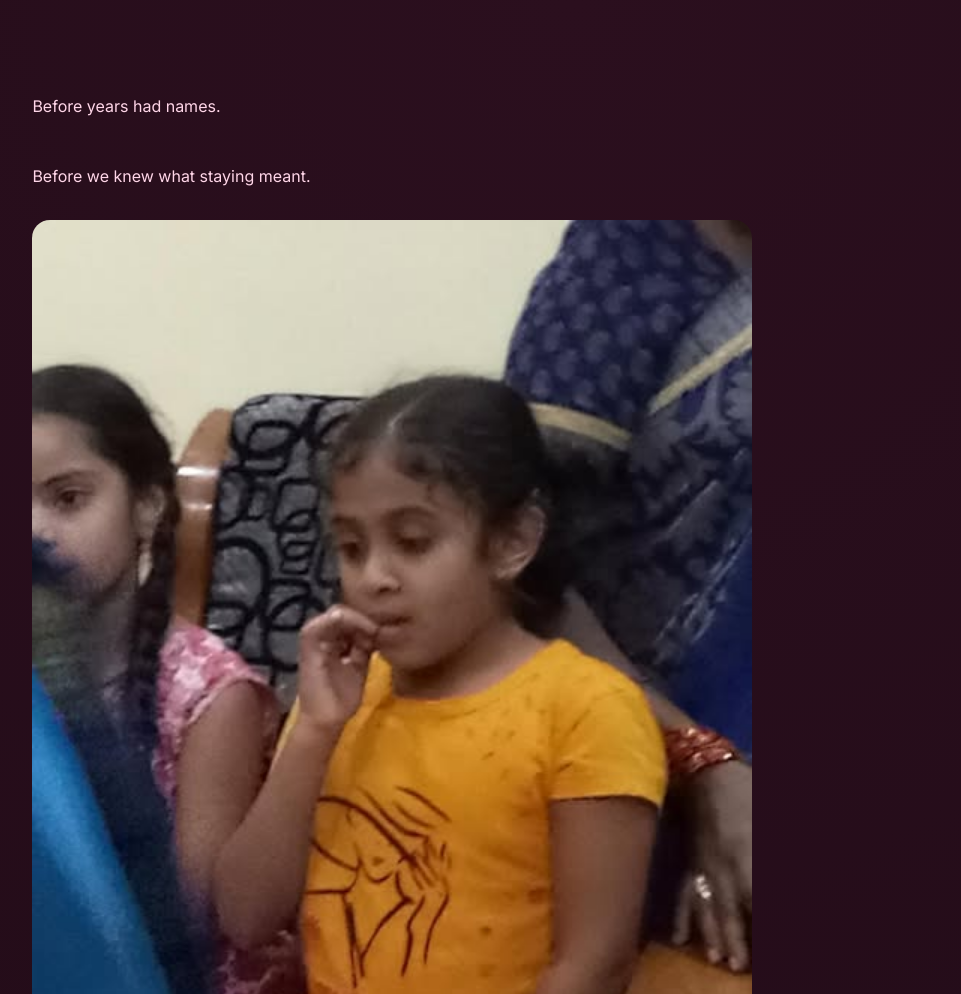
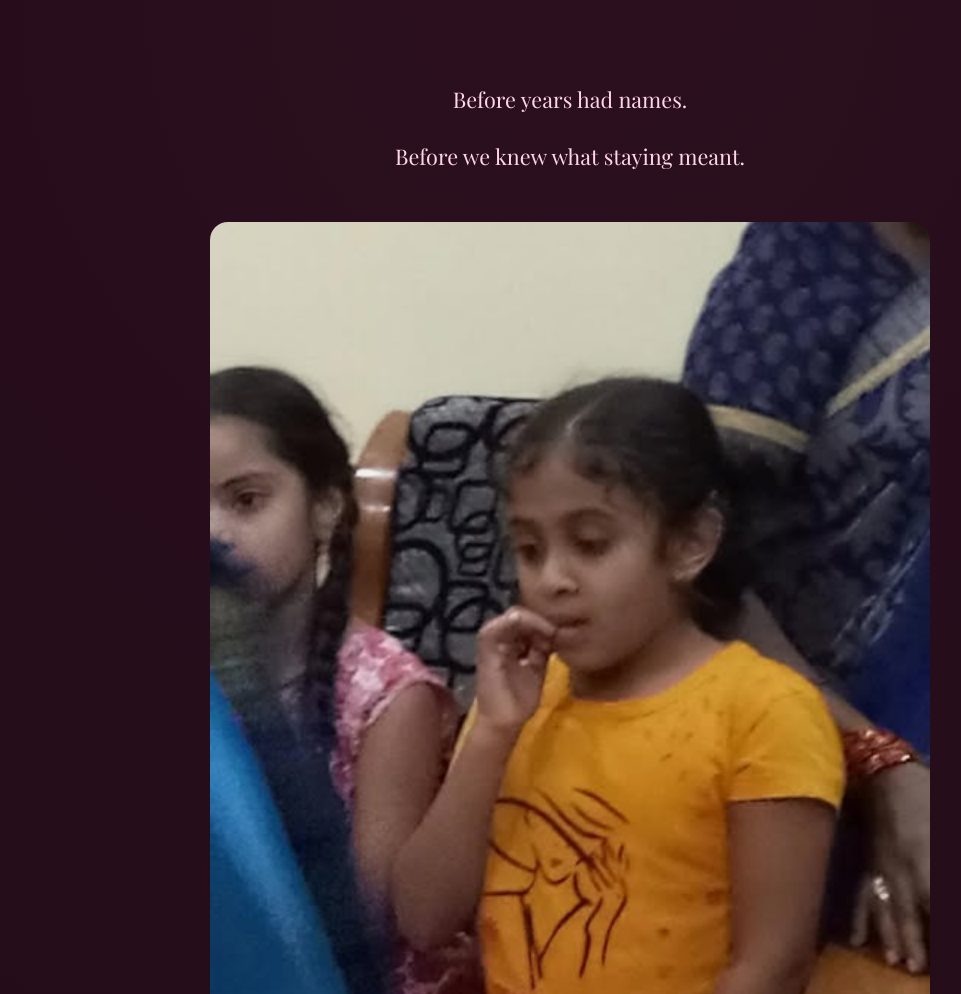
Before and after one commit to Dannboi123/happy_new_year_x, a plain HTML site: page index.html in a window 1280 px wide. Shown: the top 994 px of the page, without its empty margins (70-1031 px from the left). Drawn offline with nearby package versions, Linux system fonts and the light colour scheme; a web font is replaced by a local one.

Commit message:
Update index.html

```diff
--- a/index.html
+++ b/index.html
@@ -1,56 +1,143 @@
-<!DOCTYPE html><html lang="en"><head>
+<!DOCTYPE html>
+<html lang="en">
+<head>
   <meta charset="UTF-8" />
   <meta name="viewport" content="width=device-width, initial-scale=1.0" />
   <title>Happy New Year</title>
+
+  <!-- Fonts -->
   <link rel="preconnect" href="https://fonts.googleapis.com">
   <link rel="preconnect" href="https://fonts.gstatic.com" crossorigin>
+  <link href="https://fonts.googleapis.com/css2?family=Playfair+Display:ital,wght@0,400;1,400&display=swap" rel="stylesheet">
+
   <style>
-@import url('https://fonts.googleapis.com/css2?family=Inter:wght@300;400;600&display=swap');
-:root{--bg-dark:#12050c;--bg-wine:#2b0f1e;--rose-soft:#ffd6e8}
-body{margin:0;font-family:'Inter',sans-serif;background:radial-gradient(circle at top,var(--bg-wine),var(--bg-dark) 70%);color:var(--rose-soft)}
-.scroll-scene{min-height:100vh;padding:10vh 8vw;display:flex;flex-direction:column;justify-content:center;gap:18px;opacity:0;transform:translateY(24px);transition:1.4s}
-.scroll-scene.visible{opacity:1;transform:none}
-img{max-width:720px;border-radius:18px;filter:blur(6px) brightness(.75);opacity:0;transition:1.6s}
-.scroll-scene.visible img{filter:none;opacity:1}
-.final{text-align:center}
-.final-message{font-size:1.5rem;margin-top:30px}
+    :root {
+      --bg-dark: #12050c;
+      --bg-wine: #2b0f1e;
+      --rose-soft: #ffd6e8;
+    }
+
+    * {
+      box-sizing: border-box;
+    }
+
+    body {
+      margin: 0;
+      font-family: 'Playfair Display', cursive;
+      background: radial-gradient(circle at top, var(--bg-wine), var(--bg-dark) 70%);
+      color: var(--rose-soft);
+    }
+
+    #scroll-story {
+      width: 100%;
+    }
+
+    .scroll-scene {
+      min-height: 100vh;
+      padding: 10vh 8vw;
+      display: flex;
+      flex-direction: column;
+      justify-content: center;
+      align-items: center;
+      gap: 18px;
+      opacity: 0;
+      transform: translateY(24px);
+      transition: opacity 1.4s ease, transform 1.4s ease;
+      text-align: center;
+    }
+
+    .scroll-scene.visible {
+      opacity: 1;
+      transform: translateY(0);
+    }
+
+    p {
+      font-size: 1.35rem;
+      line-height: 1.8;
+      margin: 0;
+    }
+
+    /* Image styling */
+    .scroll-scene img {
+      margin-top: 28px;
+      width: 100%;
+      max-width: 720px;
+      border-radius: 18px;
+      filter: blur(6px) brightness(0.75);
+      opacity: 0;
+      transform: translateY(16px) scale(0.98);
+      transition: filter 1.6s ease, opacity 1.6s ease, transform 1.6s ease;
+    }
+
+    .scroll-scene.visible img {
+      filter: blur(0) brightness(0.95);
+      opacity: 1;
+      transform: translateY(0) scale(1);
+    }
+
+    .final-message {
+      margin-top: 30px;
+      font-size: 1.5rem;
+    }
   </style>
 </head>
+
 <body>
+
+  <!-- Background Music -->
   <audio autoplay loop>
     <source src="Standard recording 2.mp3" type="audio/mpeg">
   </audio>
+
   <div id="scroll-story">
+
     <section class="scroll-scene">
       <p>Before years had names.</p>
       <p>Before we knew what staying meant.</p>
-<img src="kid_earliest.jpg">
+      <img src="kid_earliest.jpg" alt="the beginning">
     </section>
+
     <section class="scroll-scene">
       <p>Time moved quietly.</p>
       <p>We did too.</p>
-<img src="kid_later.jpg">
+      <img src="kid_later.jpg" alt="still growing">
     </section>
+
     <section class="scroll-scene">
       <p>Somewhere along the way…</p>
       <p>we didn’t drift.</p>
-<img src="teen.jpg">
+      <img src="teen.jpg" alt="the bridge">
     </section>
+
     <section class="scroll-scene">
       <p>Different versions of us.</p>
       <p>The same familiarity.</p>
-<img src="now.jpg">
+      <img src="now.jpg" alt="now">
     </section>
-<section class="scroll-scene final">
+
+    <section class="scroll-scene">
       <p>I don’t know where this goes.</p>
       <p>And I don’t need to.</p>
       <p>I just know I’d like to find out…</p>
       <p>with you.</p>
       <div class="final-message">Happy New Year.</div>
     </section>
+
   </div>
+
   <script>
-const obs=new IntersectionObserver(e=>e.forEach(x=>x.isIntersecting&&x.target.classList.add('visible')),{threshold:.6});
-document.querySelectorAll('.scroll-scene').forEach(s=>obs.observe(s));
+    const scenes = document.querySelectorAll('.scroll-scene');
+
+    const observer = new IntersectionObserver(entries => {
+      entries.forEach(entry => {
+        if (entry.isIntersecting) {
+          entry.target.classList.add('visible');
+        }
+      });
+    }, { threshold: 0.6 });
+
+    scenes.forEach(scene => observer.observe(scene));
   </script>
-</body></html>
+
+</body>
+</html>
```
Lines whose indentation alone changed are shown as unchanged.
